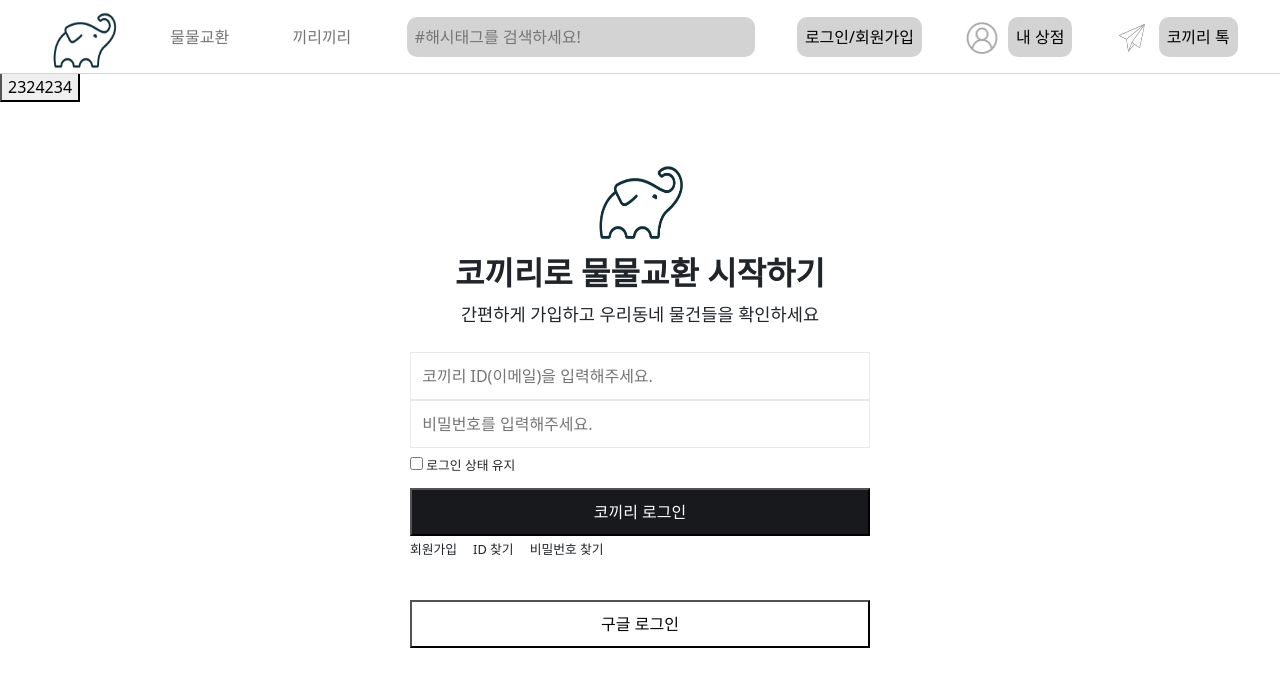
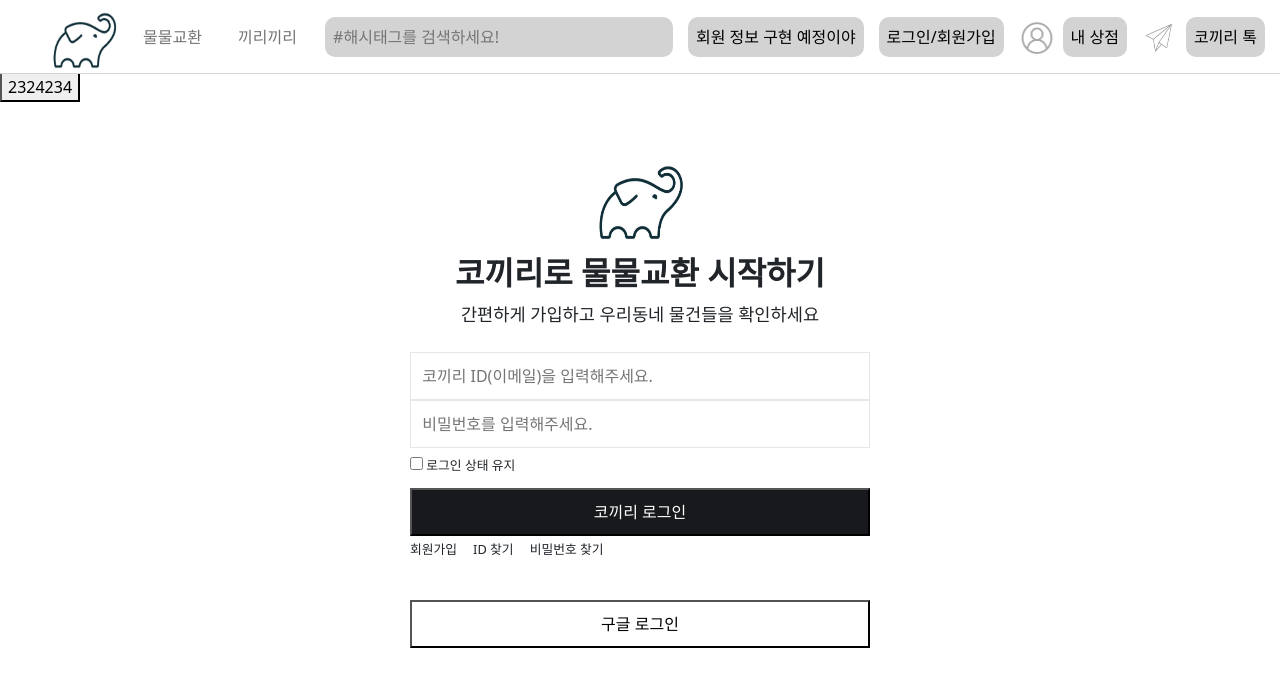
Before and after one commit to F3F-T/COKIRI, a React (Create React App) app in the folder frontend/: page /login in a window 1280 px wide. Shown: the top 686 px of the page. Built offline with nearby package versions, Linux system fonts and the light colour scheme.

Commit message:
[ADD]유저 정보 redux에 저장 구현중

```diff
--- a/frontend/src/component/Nav.tsx
+++ b/frontend/src/component/Nav.tsx
@@ -6,8 +6,13 @@ import Navbar from 'react-bootstrap/Navbar';
 import myImage from "../img/cokkiriLogo.png";
 import mypage from "../img/mypage.png";
 import talk from "../img/talk.png";
+import Message from "./로그인 & 회원가입/Message";
+import {Rootstate} from "../index";
+import {useDispatch, useSelector} from "react-redux";
+const Nav1 = () => {
 
-const Nav1 = () => {
+    const store = useSelector((state:Rootstate) => state);
+    const dispatch = useDispatch();
     const navigate = useNavigate();
 
     return (
@@ -20,6 +25,11 @@ const Nav1 = () => {
                 <form className={styles.searchBox}>
                     <input className={styles.search} type="search" placeholder=" #해시태그를 검색하세요!" aria-disabled="true"/>
                 </form>
+                {(store.jwtTokenReducer.authenticated  ?
+                    <button className={styles.signBtn} onClick={()=>navigate('/login')}>로그인/회원가입</button>
+                    ://TODO:
+                    <button className={styles.signBtn} onClick={()=>navigate('/login')}>회원 정보 구현 예정이야</button>)
+                }
 
                 <button className={styles.signBtn} onClick={()=>navigate('/login')}>로그인/회원가입</button>
                 <div>
--- a/frontend/src/routes/로그인 & 회원가입/Login.tsx
+++ b/frontend/src/routes/로그인 & 회원가입/Login.tsx
@@ -70,7 +70,7 @@ const Login = () => {
             //interceptor를 사용한 방식 (header에 token값 전달)
         try{
             const res = await Api.post('/auth/login',userInfo);
-
+            console.log(res)
             const accessToken = res.data;
 
             //jwt 토큰 redux에 넣기
--- a/frontend/src/utils/api.tsx
+++ b/frontend/src/utils/api.tsx
@@ -81,9 +81,7 @@ Api.interceptors.response.use(
                             if (jwtToken) {
                                 store.dispatch(setToken(jwtToken));
                                 console.log("reissue 성공")
-                                return new Promise(() => {
-                                    console.log("Promise Chain Destroyed")
-                                });
+                                return new Promise(() => {});
                                 // return await Api.request(err.config);
                             }
 
@@ -109,13 +107,11 @@ Api.interceptors.response.use(
 
                 }
                 case 404: {
-
                     return new Promise(() => {
                     });
                 }
 
                 case 409: {
-
                     return new Promise(() => {
                     });
                 }
```
Also changed, not shown: frontend/src/store/userInfoReducer.ts (added, +56 -0 lines).
